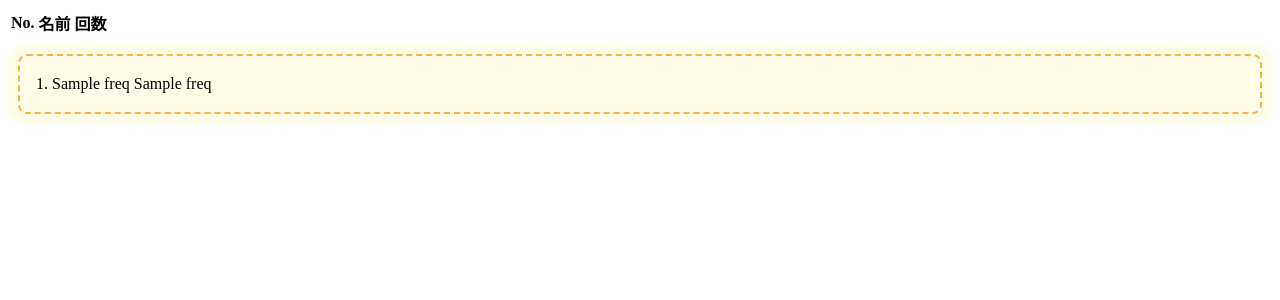
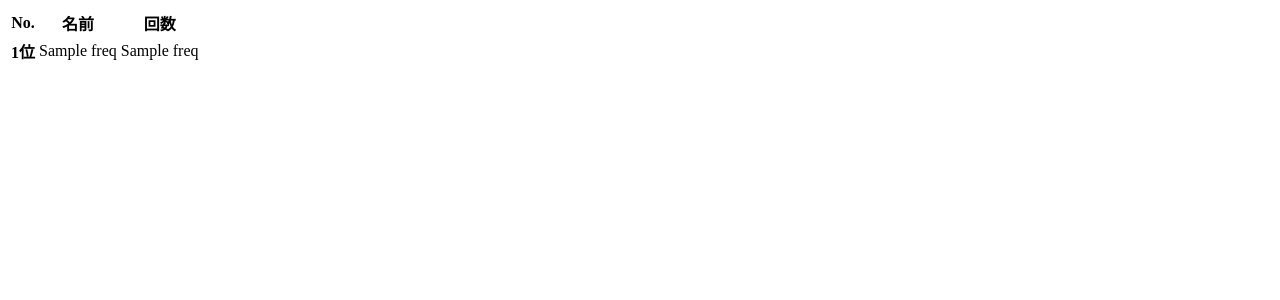
Before and after one commit to 13-agu/13_re, a Django app: template app_13/templates/app_13/soft.html in a window 1280 px wide. Shown: the top 300 px of the page. Run offline with Django 3.2, Linux system fonts and the light colour scheme; the template is opened without the code that fills it: most values are stand-ins (such as "Sample title", 1, 10 or a date in 2020); lists and menus that the app fills with data are empty.

Commit message:
表にした

```diff
--- a/app_13/static/css/test.css
+++ b/app_13/static/css/test.css
@@ -16,3 +16,10 @@
   line-height: 1.5;
   padding: 0.5em 0;
 }
+table.soft_rank{
+	counter-reset: ranking;
+}
+table.soft_rank tbody th:before{
+	counter-increment: ranking;
+	content: counter(ranking) "位";
+}
--- a/app_13/templates/app_13/soft.html
+++ b/app_13/templates/app_13/soft.html
@@ -20,20 +20,16 @@
 				</thead>
 				<tbody>
 					{% for s,i in freq %}
-
+						<tr>
+							<th></th>
+							<td>{{s}}</td>
+							<td>{{i}}</td>
+						</tr>
 					{% endfor %}
 				</tbody>
 
 			</table>
 
-
-			<ol>
-				{% for s,i in freq %}
-				<li>
-					{{s}} {{i}}
-				</li>
-				{% endfor %}
-			</ol>
 
 			</ul>
 		</p>
```
